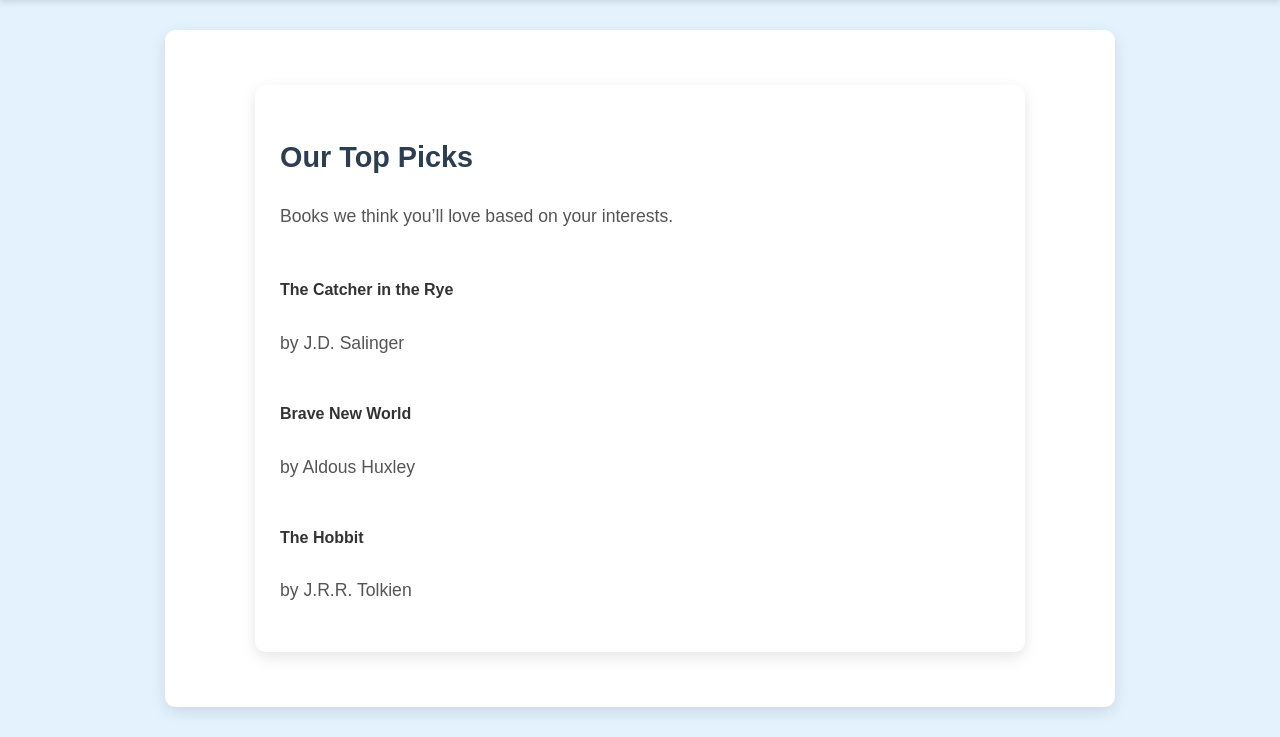
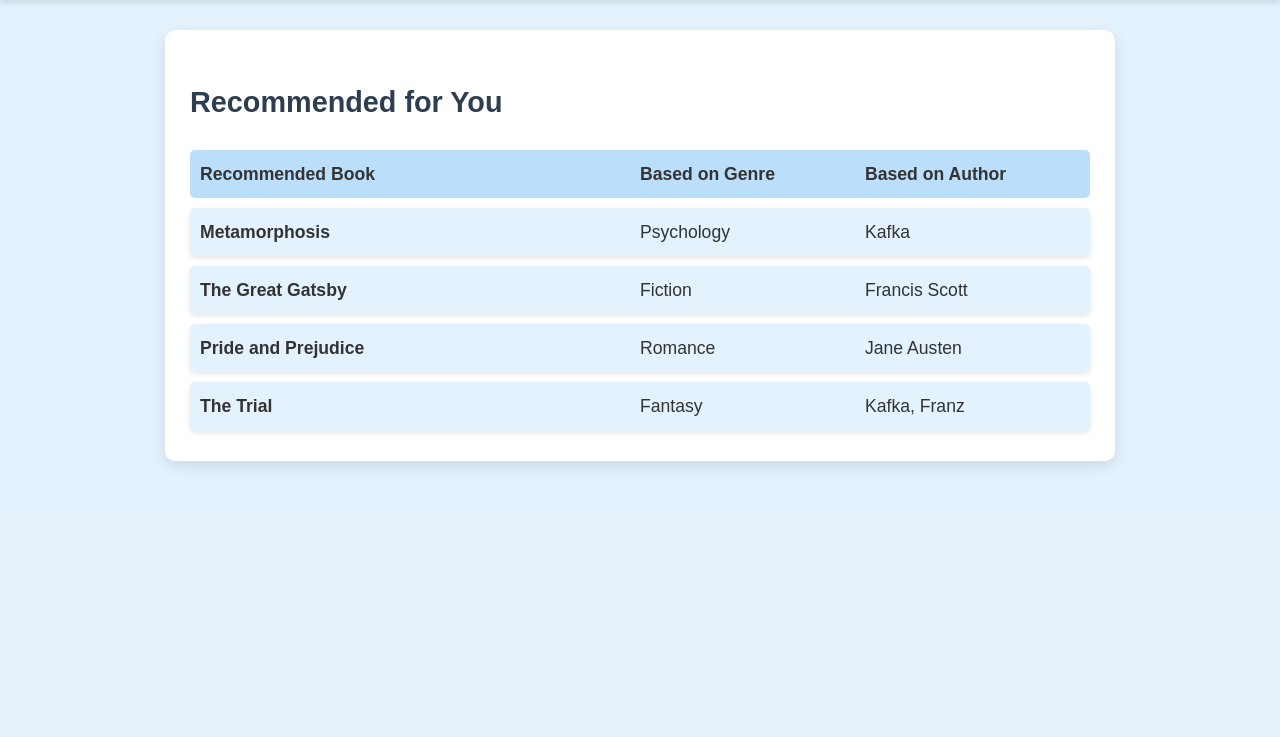
Before and after one commit to KarmaIsHere/BookRecommendation, a Flask app: page /recommendations in a window 1280 px wide. Shown: the part 283-1020 px from the top of the page. After the commit the page ends 751 px from the top, so only its background shows below. Run offline with Flask 3, Linux system fonts and the light colour scheme; a user stored in the database is signed in; some libraries are stand-ins or nearby versions.

Commit message:
code cleanup

```diff
--- a/static/book_search.css
+++ b/static/book_search.css
@@ -20,6 +20,13 @@
     box-shadow: 0px 2px 5px rgba(0, 0, 0, 0.1);
     cursor: pointer;
     align-items: center;
+}
+
+.book-line.header {
+    font-weight: bold;
+    background-color: #BBDEFB;
+    cursor: default;
+    box-shadow: none;
 }
 
 
--- a/static/styles.css
+++ b/static/styles.css
@@ -101,3 +101,20 @@ th, td {
 tr:hover {
     background-color: #f1f9ff;
 }
+
+.btn {
+    background-color: #42a5f5;
+    color: white;
+    padding: 10px 16px;
+    border: none;
+    cursor: pointer;
+    font-size: 16px;
+    border-radius: 5px;
+    transition: background-color 0.3s ease;
+    text-align: center;
+    display: inline-block;
+}
+
+.btn:hover {
+    background-color: #1e88e5;
+}
--- a/templates/login.html
+++ b/templates/login.html
@@ -15,7 +15,6 @@
 <div class="form-container">
     <h2>Login</h2>
 
-    <!-- Flash messages -->
     {% with messages = get_flashed_messages() %}
         {% if messages %}
             <ul class="flashes">
--- a/templates/recommendations.html
+++ b/templates/recommendations.html
@@ -1,24 +1,39 @@
 {% extends "base.html" %}
 
-{% block title %}Home | Bookie{% endblock %}
+{% block title %}Recommendations{% endblock %}
 
 {% block content %}
-<div class="container">
-    <h2>Our Top Picks</h2>
-    <p>Books we think you’ll love based on your interests.</p>
-    <div class="book-list">
-        <div class="book">
-            <h4>The Catcher in the Rye</h4>
-            <p>by J.D. Salinger</p>
-        </div>
-        <div class="book">
-            <h4>Brave New World</h4>
-            <p>by Aldous Huxley</p>
-        </div>
-        <div class="book">
-            <h4>The Hobbit</h4>
-            <p>by J.R.R. Tolkien</p>
-        </div>
+<h2>Recommended for You</h2>
+
+<div class="book-list">
+    <div class="book-line header">
+        <span class="book-title">Recommended Book</span>
+        <span>Based on Genre</span>
+        <span>Based on Author</span>
+    </div>
+
+    <div class="book-line" style="cursor: pointer;" onclick="window.location.href='/book/28'">
+        <span class="book-title">Metamorphosis</span>
+        <span>Psychology</span>
+        <span>Kafka</span>
+    </div>
+
+    <div class="book-line" style="cursor: pointer;" onclick="window.location.href='/book/7'">
+        <span class="book-title">The Great Gatsby</span>
+        <span>Fiction</span>
+        <span>Francis Scott</span>
+    </div>
+
+    <div class="book-line" style="cursor: pointer;" onclick="window.location.href='/book/3'">
+        <span class="book-title">Pride and Prejudice</span>
+        <span>Romance</span>
+        <span>Jane Austen</span>
+    </div>
+
+    <div class="book-line" style="cursor: pointer;" onclick="window.location.href='/book/279'">
+        <span class="book-title">The Trial</span>
+        <span>Fantasy</span>
+        <span>Kafka, Franz</span>
     </div>
 </div>
 {% endblock %}
```
Also changed, not shown: routes/chatbot_routes.py (+3 -5 lines), templates/book_detail.html (+26 -3 lines), templates/browse.html (+6 -5 lines), templates/new_recommendations.html (added, +26 -0 lines), utils/catalog.py (+27 -10 lines), utils/chatbot.py (+29 -8 lines).
